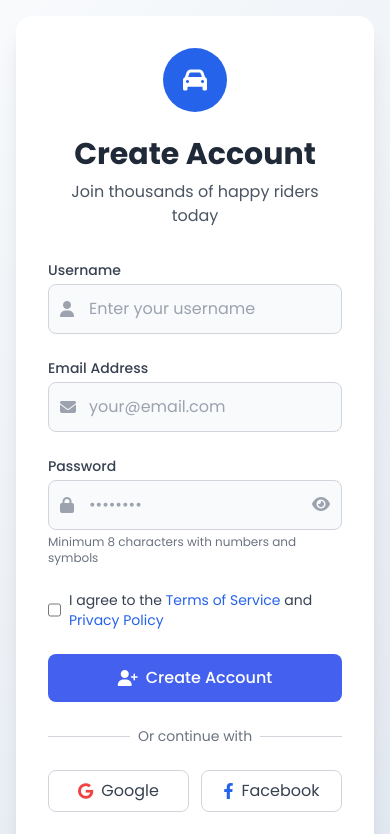
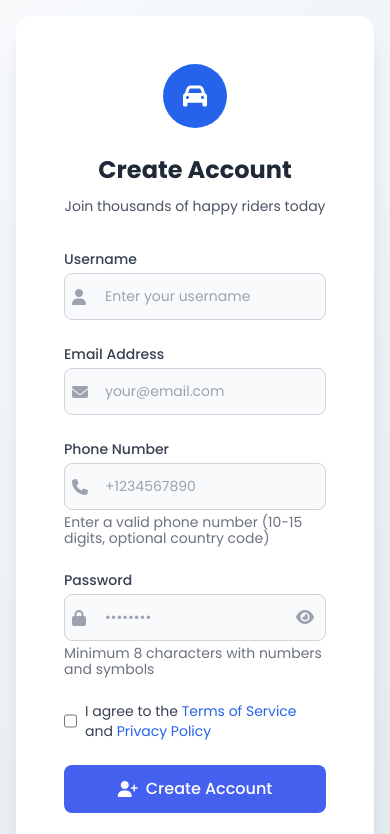
Before and after one commit to Rushi735/Client, a plain HTML site: page user-register.html in a window 390 px wide. Shown: the top 834 px of the page. Drawn offline with nearby package versions, Linux system fonts and the light colour scheme.

Commit message:
user register colume add

```diff
--- a/js/user-auth.js
+++ b/js/user-auth.js
@@ -1,34 +1,3 @@
-// document.addEventListener('DOMContentLoaded', () => {
-//     const loginForm = document.getElementById('userLoginForm');
-
-//     if (loginForm) {
-//         loginForm.addEventListener('submit', async (e) => {
-//             e.preventDefault();
-//             const email = document.getElementById('email').value;
-//             const password = document.getElementById('password').value;
-
-//             try {
-//                 const response = await fetch('https://vpmgt267-3000.inc1.devtunnels.ms/api/user/login', {
-//                     method: 'POST',
-//                     headers: { 'Content-Type': 'application/json' },
-//                     body: JSON.stringify({ email, password })
-//                 });
-//                 const data = await response.json();
-//                 if (response.ok) {
-//                     localStorage.setItem('token', data.token);
-//                     localStorage.setItem('username', email); // Using email as username for simplicity
-//                     localStorage.setItem('userType', 'user');
-//                     window.location.href = 'user-dashboard.html';
-//                 } else {
-//                     alert(data.message || 'Error logging in');
-//                 }
-//             } catch (error) {
-//                 alert('Error logging in: ' + error.message);
-//             }
-//         });
-//     }
-// });
-
 document.addEventListener('DOMContentLoaded', () => {
     const loginForm = document.getElementById('userLoginForm');
 
@@ -68,24 +37,36 @@ document.addEventListener('DOMContentLoaded', () => {
 
             const username = document.getElementById('username').value.trim();
             const email = document.getElementById('email').value.trim();
+            const phone_number = document.getElementById('phone').value.trim();
             const password = document.getElementById('password').value.trim();
 
-            if (!username || !email || !password) {
+            // Client-side validation
+            if (!username || !email || !phone || !password) {
                 return alert('Please fill in all fields.');
+            }
+
+            // Validate phone number format (10-15 digits, optional +)
+            if (!/^\+?\d{10,15}$/.test(phone_number.replace(/[\s-]/g, ''))) {
+                return alert('Please enter a valid phone number (10-15 digits, optional country code).');
+            }
+
+            // Validate password (minimum 8 characters, at least one number and one symbol)
+            if (!/^(?=.*[0-9])(?=.*[!@#$%^&*])[a-zA-Z0-9!@#$%^&*]{8,}$/.test(password)) {
+                return alert('Password must be at least 8 characters long and include a number and a symbol.');
             }
 
             try {
                 const response = await fetch('https://serverone-w2xc.onrender.com/api/user/register', {
                     method: 'POST',
                     headers: { 'Content-Type': 'application/json' },
-                    body: JSON.stringify({ username, email, password })
+                    body: JSON.stringify({ username, email, phone_number, password })
                 });
 
                 const data = await response.json();
 
                 if (response.ok) {
                     alert('Registration successful. Please log in.');
-                    // window.location.href = 'user-login.html'; // Change if your login page is named differently
+                    window.location.href = 'user-login.html';
                 } else {
                     alert(data.message || 'Registration failed');
                 }
--- a/user-register.html
+++ b/user-register.html
@@ -55,10 +55,32 @@
             0%, 100% { transform: translateY(0); }
             50% { transform: translateY(-10px); }
         }
+        @media (max-width: 640px) {
+            .form-container {
+                padding: 1rem;
+            }
+            .input-field {
+                font-size: 0.875rem;
+                padding: 0.5rem 0.75rem 0.5rem 2.5rem;
+            }
+            .form-container .relative > div {
+                padding-left: 0.5rem;
+            }
+            .form-container h1 {
+                font-size: 1.5rem;
+            }
+            .form-container p {
+                font-size: 0.875rem;
+            }
+            .social-btn {
+                font-size: 0.875rem;
+                padding: 0.5rem;
+            }
+        }
     </style>
 </head>
 <body class="min-h-screen flex items-center justify-center p-4">
-    <div class="flex flex-col lg:flex-row w-full max-w-6xl bg-white rounded-2xl overflow-hidden shadow-xl">
+    <div class="form-container flex flex-col lg:flex-row w-full max-w-6xl bg-white rounded-2xl overflow-hidden shadow-xl">
         <!-- Illustration Section -->
         <div class="lg:w-1/2 bg-gradient-to-br from-blue-600 to-indigo-700 p-12 text-white hidden lg:flex flex-col justify-center relative overflow-hidden">
             <div class="absolute -top-20 -right-20 w-64 h-64 bg-white/10 rounded-full animate-float"></div>
@@ -143,6 +165,19 @@
                 </div>
 
                 <div>
+                    <label for="phone_number" class="block text-sm font-medium text-gray-700 mb-1">Phone Number</label>
+                    <div class="relative">
+                        <div class="absolute inset-y-0 left-0 pl-3 flex items-center pointer-events-none">
+                            <i class="fas fa-phone text-gray-400"></i>
+                        </div>
+                        <input type="tel" id="phone" name="phone number"
+                               class="input-field w-full pl-10 pr-3 py-3 rounded-lg border border-gray-300 focus:outline-none focus:ring-2 focus:ring-blue-500"
+                               placeholder="+1234567890" required pattern="\+?\d{10,15}">
+                    </div>
+                    <p class="mt-1 text-xs text-gray-500">Enter a valid phone number (10-15 digits, optional country code)</p>
+                </div>
+
+                <div>
                     <label for="password" class="block text-sm font-medium text-gray-700 mb-1">Password</label>
                     <div class="relative">
                         <div class="absolute inset-y-0 left-0 pl-3 flex items-center pointer-events-none">
```
